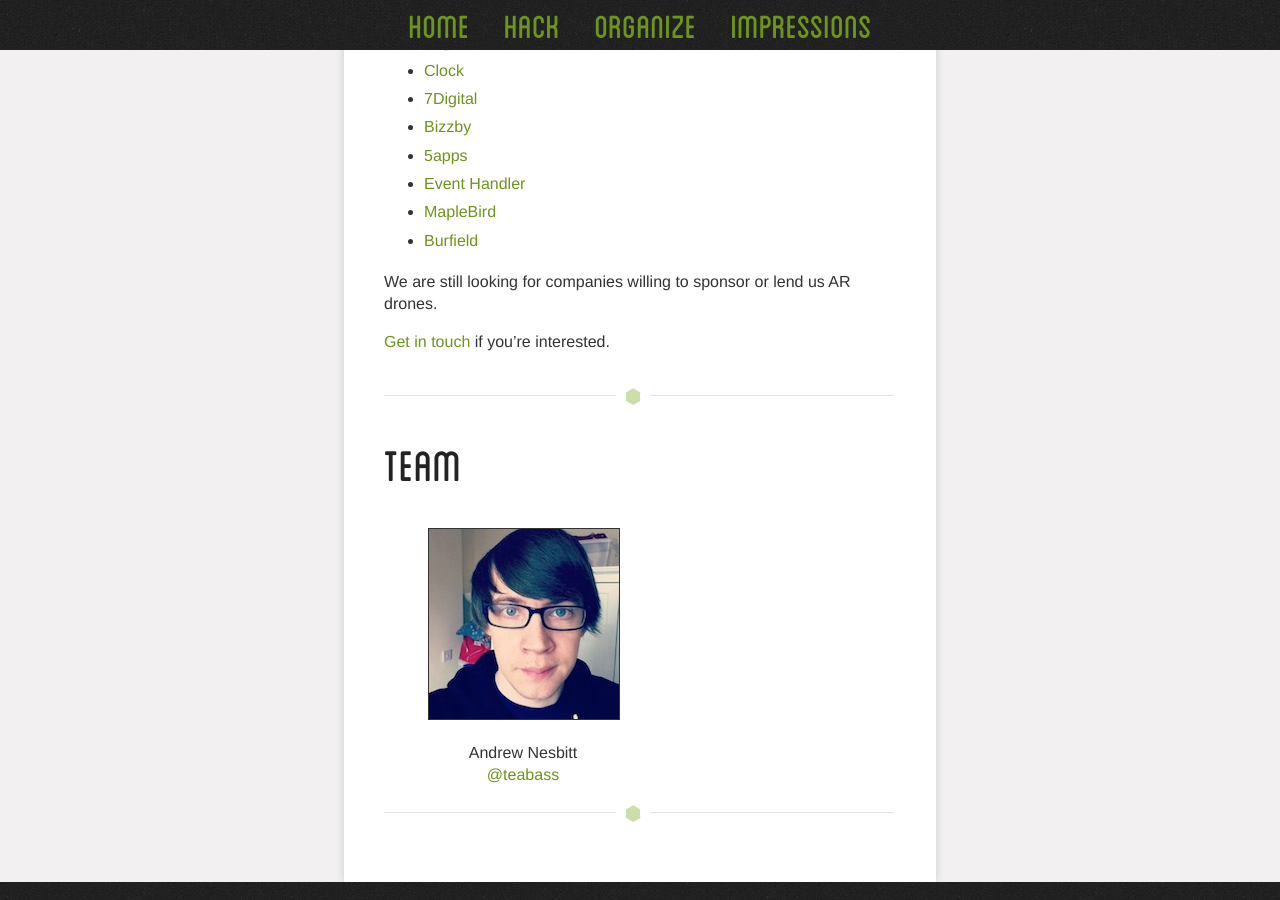
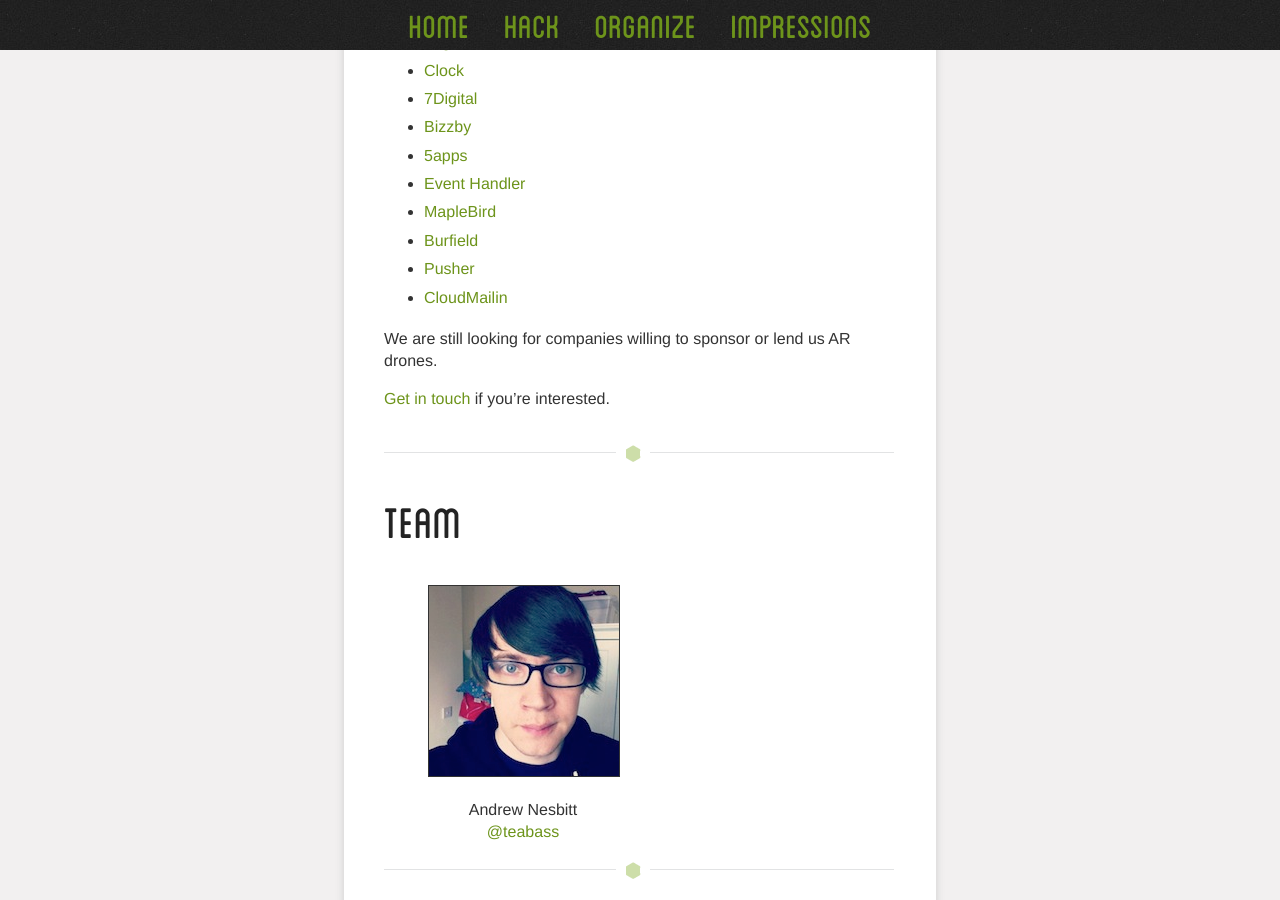
Before and after one commit to nodecopter/nodecopter.com, a Jekyll site: the page built from 2013/swansea/sept-21.md, in a window 1280 px wide and 900 px high, scrolled down 1252 px. Built offline with Jekyll 4.4.1, drawn with Linux system fonts in a browser that asks for light colours; Markdown is read by kramdown in place of the engine named in the settings.

Commit message:
Added pusher and cloudmailin as sponsors

```diff
--- a/2013/swansea/sept-21.md
+++ b/2013/swansea/sept-21.md
@@ -46,6 +46,8 @@ Drones sponsored by:
   <li><a href='http://eventhandler.co.uk/'>Event Handler</a></li>
   <li><a href='http://www.maplebird.com/'>MapleBird</a></li>
   <li><a href='http://burfieldcreative.co.uk/'>Burfield</a></li>
+  <li><a href='http://pusher.com'>Pusher</a></li>
+  <li><a href='http://www.cloudmailin.com/'>CloudMailin</a></li>
 </ul>
 
 We are still looking for companies willing to sponsor or lend us AR drones.
```
Also changed, not shown: 2013/bristol/sept-20.md (+2 -0 lines), 2013/london/aug-18.md (+1 -0 lines).
